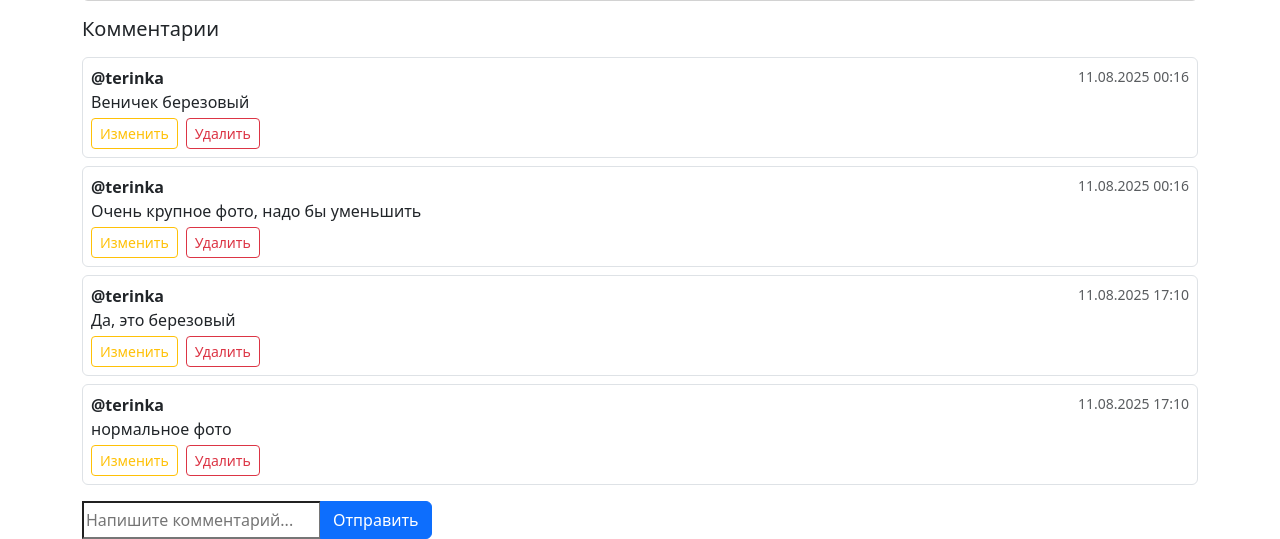
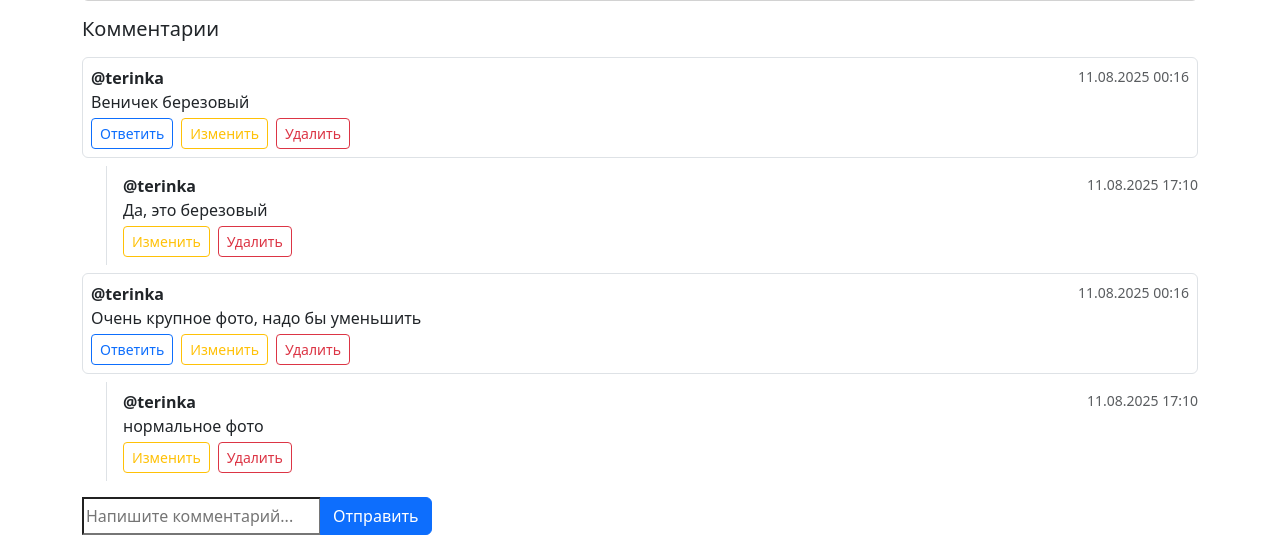
Before and after one commit to ka-uko/mini-social, a Django app: page /post/2/ in a window 1280 px wide. Shown: the part 1138-1677 px from the top of the page. Run offline with Django 5.2, Linux system fonts and the light colour scheme; a user stored in the database is signed in; data comes from the database, SQL or seed files in the repository; both versions use the stored data as it was after the commit.

Commit message:
add reply to comments
Добавила ответы на комментарии, дерево

```diff
--- a/social/network/models.py
+++ b/social/network/models.py
@@ -34,6 +34,8 @@ class Like(models.Model):
 class Comment(models.Model):
     author = models.ForeignKey(settings.AUTH_USER_MODEL, on_delete=models.CASCADE, related_name='comments')
     post = models.ForeignKey(Post, on_delete=models.CASCADE, related_name='comments')
+    parent = models.ForeignKey('self', on_delete=models.CASCADE, related_name='replies',
+                               null=True, blank=True)  # ← новое поле
     text = models.CharField(max_length=500)
     created_at = models.DateTimeField(auto_now_add=True)
 
@@ -42,3 +44,7 @@ class Comment(models.Model):
 
     def __str__(self):
         return f"c#{self.id} by {self.author} on p#{self.post_id}"
+
+    @property
+    def is_reply(self):
+        return self.parent_id is not None
--- a/social/network/urls.py
+++ b/social/network/urls.py
@@ -15,4 +15,5 @@ urlpatterns = [
     path('post/<int:pk>/comment/', views.add_comment, name='add_comment'),
     path('comment/<int:pk>/edit/', views.comment_edit, name='comment_edit'),      # ← добавили
     path('comment/<int:pk>/delete/', views.comment_delete, name='comment_delete'),
+    path('comment/<int:parent_id>/reply/', views.add_reply, name='add_reply'),
 ]
--- a/social/network/views.py
+++ b/social/network/views.py
@@ -6,6 +6,7 @@ from django.views.decorators.http import require_POST
 
 from .models import Post, Like, Comment
 from .forms import PostForm, CommentForm
+
 
 
 def home(request):
@@ -37,7 +38,11 @@ def post_create(request):
 
 def post_detail(request, pk):
     post = get_object_or_404(Post.objects.select_related('author'), pk=pk)
-    comments = post.comments.select_related('author').all()
+    # Грузим сразу авторов комментов и их ответов
+    comments = (post.comments
+                    .select_related('author', 'parent')
+                    .prefetch_related('replies__author')
+                    .all())
     comment_form = CommentForm() if request.user.is_authenticated else None
     user_liked = request.user.is_authenticated and post.likes.filter(user=request.user).exists()
     return render(request, 'post_detail.html', {
@@ -46,7 +51,6 @@ def post_detail(request, pk):
         'comment_form': comment_form,
         'user_liked': user_liked,
     })
-
 
 @login_required
 def post_edit(request, pk):
@@ -128,3 +132,18 @@ def comment_delete(request, pk):
         comment.delete()
         messages.success(request, 'Комментарий удалён.')
     return redirect(request.POST.get('next') or 'post_detail', pk=post_pk)
+
+
+@require_POST
+@login_required
+def add_reply(request, parent_id):
+    parent = get_object_or_404(Comment.objects.select_related('post'), pk=parent_id)
+    form = CommentForm(request.POST)
+    if form.is_valid():
+        reply = form.save(commit=False)
+        reply.author = request.user
+        reply.post = parent.post           # тот же пост
+        reply.parent = parent              # родительский комментарий
+        reply.save()
+        messages.success(request, 'Ответ добавлен.')
+    return redirect(request.POST.get('next') or 'post_detail', pk=parent.post_id)
--- a/social/templates/post_detail.html
+++ b/social/templates/post_detail.html
@@ -34,31 +34,80 @@
   </div>
 
   <h5 class="mb-3">Комментарии</h5>
+
+  {# ===== ЦИКЛ ПО КОРНЕВЫМ КОММЕНТАРИЯМ ===== #}
   {% for c in comments %}
+    {% if not c.parent %}
       <div class="border rounded p-2 mb-2">
         <div class="d-flex justify-content-between">
           <strong>@{{ c.author.username }}</strong>
           <small class="text-muted">{{ c.created_at|date:"d.m.Y H:i" }}</small>
         </div>
-      <div>{{ c.text }}</div>
+        <div class="mb-1">{{ c.text }}</div>
+
+        <div class="d-flex gap-2 flex-wrap">
+          {% if user.is_authenticated %}
+            <button class="btn btn-sm btn-outline-primary"
+                    type="button"
+                    data-bs-toggle="collapse"
+                    data-bs-target="#reply-{{ c.id }}">
+              Ответить
+            </button>
+          {% endif %}
+
           {% if user.is_authenticated and user == c.author %}
-    <div class="mt-1 d-flex gap-2">
             <a class="btn btn-sm btn-outline-warning"
                href="{% url 'comment_edit' c.pk %}?next={{ request.path }}">Изменить</a>
+            <form method="post" action="{% url 'comment_delete' c.pk %}" class="d-inline">
+              {% csrf_token %}
+              <input type="hidden" name="next" value="{{ request.path }}">
+              <button class="btn btn-sm btn-outline-danger">Удалить</button>
+            </form>
+          {% endif %}
+        </div>
 
-      <form method="post" action="{% url 'comment_delete' c.pk %}">
+        {% if user.is_authenticated %}
+          <div class="collapse mt-2" id="reply-{{ c.id }}">
+            <form method="post" action="{% url 'add_reply' c.id %}">
+              {% csrf_token %}
+              <div class="input-group">
+                <input type="text" name="text" class="form-control" placeholder="Ваш ответ...">
+                <input type="hidden" name="next" value="{{ request.path }}">
+                <button class="btn btn-primary">Ответить</button>
+              </div>
+            </form>
+          </div>
+        {% endif %}
+      </div>
+
+      {# ===== ОТВЕТЫ (1 УРОВЕНЬ) ===== #}
+      {% for r in c.replies.all %}
+        <div class="ms-4 border-start ps-3 py-2 mb-2">
+          <div class="d-flex justify-content-between">
+            <strong>@{{ r.author.username }}</strong>
+            <small class="text-muted">{{ r.created_at|date:"d.m.Y H:i" }}</small>
+          </div>
+          <div class="mb-1">{{ r.text }}</div>
+
+          {% if user.is_authenticated and user == r.author %}
+            <div class="d-flex gap-2">
+              <a class="btn btn-sm btn-outline-warning"
+                 href="{% url 'comment_edit' r.pk %}?next={{ request.path }}">Изменить</a>
+              <form method="post" action="{% url 'comment_delete' r.pk %}">
                 {% csrf_token %}
                 <input type="hidden" name="next" value="{{ request.path }}">
                 <button class="btn btn-sm btn-outline-danger">Удалить</button>
               </form>
             </div>
           {% endif %}
-
         </div>
+      {% endfor %}
+    {% endif %}
   {% empty %}
     <div class="text-muted mb-2">Комментариев пока нет.</div>
   {% endfor %}
 
+  {# ===== ФОРМА ДОБАВИТЬ КОРНЕВОЙ КОММЕНТАРИЙ (после endfor) ===== #}
   {% if user.is_authenticated %}
     <form method="post" action="{% url 'add_comment' post.pk %}" class="mt-3">
       {% csrf_token %}
```
Also changed, not shown: social/db.sqlite3, social/network/migrations/0003_comment_parent.py (added). Lines whose indentation alone changed are shown as unchanged.
